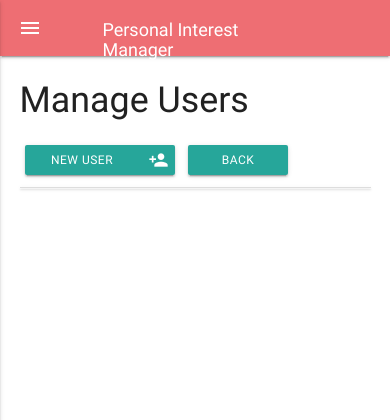
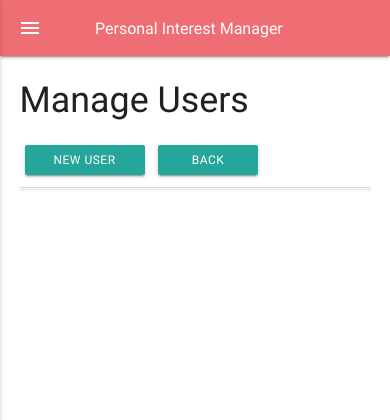
Before and after one commit to aidan-stritch/Personal-Interests-Manager, a Flask app: page /manage_users in a window 390 px wide. Shown: the top 420 px of the page. Run offline with Flask 2, Linux system fonts and the light colour scheme; the visitor is signed in with stand-in values (Sample User, id 1); data that the repository does not hold is empty; some libraries are stand-ins or nearby versions.

Commit message:
working on CSS layouts and styles for buttons

```diff
--- a/static/css/style.css
+++ b/static/css/style.css
@@ -142,12 +142,45 @@ nav h1 {
         display:none;
     }
 
+    .btn-small {
+        width: 120px;
+    }
+
+    .btn-small i {
+        display:none;
+    }
+
     /*----------------------Accordian*/
-    .accordian-title span{
-        clear:both;
-    }
 
     .accordian-btn{
         width: 70px;
     }
+
 }
+
+
+@media (max-width:450px){
+    /*----------------------Miscellaneous*/
+    .nav-wrapper h1{
+        font-size: 16px;
+        padding-right: 0;
+        padding-left: 25px;
+        width: 250;
+    }
+
+    /*----------------------Buttons*/
+    .btn-large {
+        height: 70px;
+        width: 250px;
+        line-height: 70px;
+        font-size: 16px;
+        margin-left: 5%;
+        text-align: left;
+        margin-bottom: 1px;
+        margin-top: 1px;
+    }
+
+    .btn-large i {
+        font-size: 20px;
+    }
+}
--- a/templates/base.html
+++ b/templates/base.html
@@ -6,6 +6,8 @@
 			<link href="https://fonts.googleapis.com/icon?family=Material+Icons" rel="stylesheet">
 			<link rel="stylesheet" href="https://cdnjs.cloudflare.com/ajax/libs/materialize/0.100.2/css/materialize.min.css">
             <link rel="stylesheet" href="{{url_for('static', filename='css/style.css')}}">
+            <meta name="viewport" content="width=device-width, initial-scale=1.0">
+            <meta http-equiv="X-UA-Compatible" content="ie=edge">
     </head>
 
 	<body>
--- a/templates/manage_users.html
+++ b/templates/manage_users.html
@@ -26,13 +26,11 @@ display component to showcase the user information -->
     {% for user in Users %}
     <li>
         <div class="collapsible-header">
-            <div class="col s9 accordian-title">
+            <div class="accordian-title">
                 <i class="material-icons">keyboard_arrow_down</i>
                 <strong>{{user.Last_Name}}, {{user.First_Name}} - </strong> {{user.Username}}
-            </div>
-            <div class="col s3 accordian-btn">
-                <a href="{{url_for('edit_user', user_id=user._id)}}" class="waves-effect waves-light btn btn-small blue btn-mob"><i class="material-icons right">build</i>Edit</a>
-                <a href="{{url_for('delete_user', user_id=user._id)}}"class="waves-effect waves-light btn btn-small btn-mob"><i class="material-icons right">delete</i>Delete</a>
+                <a href="{{url_for('edit_user', user_id=user._id)}}" class="waves-effect waves-light btn btn-small accordian-btn blue btn-mob"><i class="material-icons right">build</i>Edit</a>
+                <a href="{{url_for('delete_user', user_id=user._id)}}"class="waves-effect waves-light btn btn-small accordian-btn btn-mob"><i class="material-icons right">delete</i>Delete</a>
             </div>
         </div>
 
```
Also changed, not shown: templates/my_games.html (+2 -6 lines).
